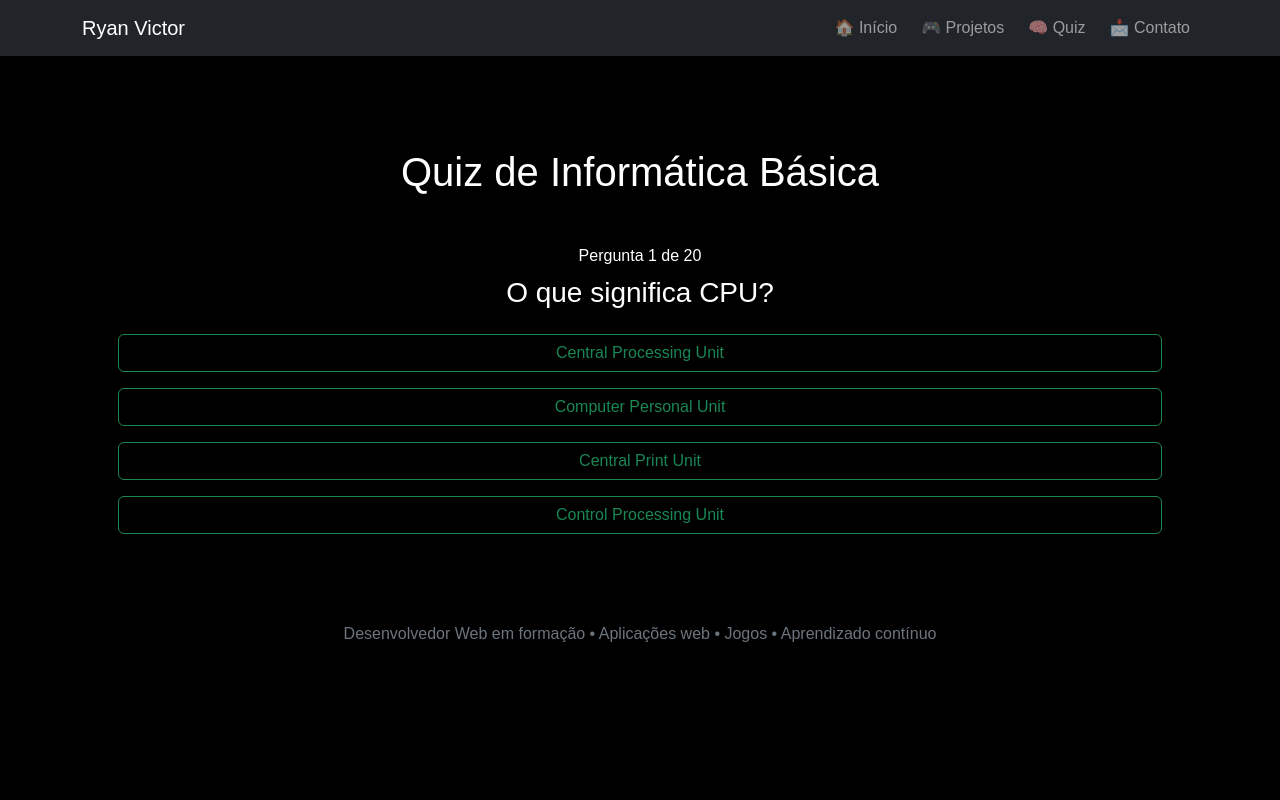
After one commit to ClearShotsz/portifolio, a Python web app: template templates/quiz.html in a window 1280 px wide. The commit adds this page. Run offline with Jinja, Linux system fonts and the light colour scheme; the template is opened without the code that fills it, so the values that code supplies are empty; some web fonts are replaced.

Commit message:
Add files via upload

```diff
--- /dev/null
+++ b/templates/base.html
@@ -0,0 +1,93 @@
+<!DOCTYPE html>
+<html lang="pt-br">
+<head>
+    <meta charset="UTF-8">
+    <title>{% block title %}Ryan Victor{% endblock %}</title>
+
+    <!-- Bootstrap -->
+    <link href="https://cdn.jsdelivr.net/npm/bootstrap@5.3.2/dist/css/bootstrap.min.css" rel="stylesheet">
+
+    <!-- Icons -->
+    <link href="https://cdn.jsdelivr.net/npm/bootstrap-icons/font/bootstrap-icons.css" rel="stylesheet">
+    <link href="https://cdnjs.cloudflare.com/ajax/libs/font-awesome/6.5.0/css/all.min.css" rel="stylesheet">
+
+    <!-- Fonte gamer -->
+    <link href="https://fonts.cdnfonts.com/css/minecraft-4" rel="stylesheet">
+
+    <!-- CSS -->
+    <link rel="stylesheet" href="{{ url_for('static', filename='style.css') }}">
+
+    <style>
+        body {
+            font-family: 'Minecraft', sans-serif;
+            background: black;
+            color: white;
+            overflow-x: hidden;
+        }
+
+        #matrix {
+            position: fixed;
+            inset: 0;
+            width: 100vw;
+            height: 100vh;
+            z-index: -1;
+        }
+    </style>
+</head>
+
+<body>
+
+<!-- FUNDO MATRIX -->
+<canvas id="matrix"></canvas>
+
+<!-- NAVBAR -->
+<nav class="navbar navbar-expand-lg navbar-dark bg-dark fixed-top shadow">
+    <div class="container">
+        <a class="navbar-brand minecraft glow" href="/">
+            Ryan Victor
+        </a>
+
+        <button class="navbar-toggler" type="button" data-bs-toggle="collapse" data-bs-target="#menu">
+            <span class="navbar-toggler-icon"></span>
+        </button>
+
+        <div class="collapse navbar-collapse" id="menu">
+            <ul class="navbar-nav ms-auto gap-2 text-center">
+                <li class="nav-item">
+                    <a class="nav-link" href="/">🏠 Início</a>
+                </li>
+                <li class="nav-item">
+                    <a class="nav-link" href="/projetos">🎮 Projetos</a>
+                </li>
+                <li class="nav-item">
+                    <a class="nav-link" href="/quiz">🧠 Quiz</a>
+                </li>
+                <li class="nav-item">
+                    <a class="nav-link" href="/contato">📩 Contato</a>
+                </li>
+            </ul>
+        </div>
+    </div>
+</nav>
+
+<!-- ESPAÇO NAVBAR -->
+<div style="height: 100px;"></div>
+
+<!-- CONTEÚDO -->
+<main class="container">
+    {% block content %}{% endblock %}
+</main>
+
+<!-- RODAPÉ -->
+<footer class="text-center mt-5 mb-4 text-secondary">
+    <p class="minecraft">
+        Desenvolvedor Web em formação • Aplicações web • Jogos • Aprendizado contínuo
+    </p>
+</footer>
+
+<!-- JS -->
+<script src="https://cdn.jsdelivr.net/npm/bootstrap@5.3.2/dist/js/bootstrap.bundle.min.js"></script>
+<script src="{{ url_for('static', filename='js/matrix.js') }}"></script>
+
+</body>
+</html>
--- /dev/null
+++ b/templates/quiz.html
@@ -0,0 +1,130 @@
+{% extends "base.html" %}
+{% block title %}Quiz de Informática{% endblock %}
+
+{% block content %}
+
+<div class="container mt-5 text-center">
+
+    <h1 class="minecraft glow mb-4">Quiz de Informática Básica</h1>
+
+    <div id="quiz-box" class="project-card p-4">
+
+        <p class="minecraft mb-2" id="contador"></p>
+
+        <h3 id="pergunta" class="minecraft mb-4"></h3>
+
+        <div id="opcoes" class="d-grid gap-3"></div>
+
+        <p id="feedback" class="minecraft mt-3"></p>
+
+        <button id="btnProxima"
+                class="btn btn-success minecraft mt-3"
+                onclick="proximaPergunta()"
+                style="display:none;">
+            Próxima pergunta
+        </button>
+
+    </div>
+
+</div>
+
+<script>
+const perguntas = [
+    { p: "O que significa CPU?", o: ["Central Processing Unit","Computer Personal Unit","Central Print Unit","Control Processing Unit"], c: 0 },
+    { p: "Qual destes é um sistema operacional?", o: ["Windows","Python","HTML","USB"], c: 0 },
+    { p: "Para que serve o mouse?", o: ["Digitar texto","Apontar e clicar","Imprimir documentos","Armazenar arquivos"], c: 1 },
+    { p: "O que é um arquivo?", o: ["Programa de computador","Documento digital","Peça de hardware","Tipo de vírus"], c: 1 },
+    { p: "Qual tecla usamos para copiar algo?", o: ["Ctrl + C","Ctrl + V","Ctrl + X","Ctrl + Z"], c: 0 },
+    { p: "Qual desses navegadores acessa a internet?", o: ["Word","Chrome","Excel","PowerPoint"], c: 1 },
+    { p: "Qual a função do teclado?", o: ["Salvar arquivos","Digitar textos","Desenhar imagens","Reproduzir sons"], c: 1 },
+    { p: "O que é Wi-Fi?", o: ["Rede sem fio","Antivírus","Software","Dispositivo"], c: 0 },
+    { p: "Qual desses é um editor de texto?", o: ["Word","Photoshop","Chrome","Excel"], c: 0 },
+    { p: "O que significa USB?", o: ["Universal Serial Bus","Unique System Backup","Universal Software Base","User Security Block"], c: 0 },
+    { p: "Qual dessas extensões é de imagem?", o: [".exe",".jpg",".mp3",".docx"], c: 1 },
+    { p: "O que significa HTML?", o: ["Hyper Text Markup Language","High Transfer Machine Language","Hyperlink Text Mark Language","Home Tool Markup Language"], c: 0 },
+    { p: "Qual dessas é uma linguagem de programação?", o: ["HTML","Python","JPEG","USB"], c: 1 },
+    { p: "Qual dispositivo armazena dados?", o: ["Monitor","Teclado","HD","Mouse"], c: 2 },
+    { p: "Qual tecla desfaz uma ação?", o: ["Ctrl + Z","Ctrl + Y","Ctrl + C","Ctrl + V"], c: 0 },
+    { p: "O que é um vírus de computador?", o: ["Programa malicioso","Dispositivo","Comando","Linguagem"], c: 0 },
+    { p: "Qual dessas redes é usada para internet?", o: ["LAN","WAN","PAN","Todas as anteriores"], c: 3 },
+    { p: "Função da memória RAM?", o: ["Armazenar dados temporários","Salvar permanentemente","Exibir imagens","Processar dados"], c: 0 },
+    { p: "Qual dessas é uma rede social?", o: ["Google","Facebook","Linux","Windows"], c: 1 },
+    { p: "O que é um firewall?", o: ["Proteção contra ataques","Editor","Hardware","Linguagem"], c: 0 }
+];
+
+let indice = 0;
+let pontos = 0;
+
+function carregarPergunta() {
+    document.getElementById("feedback").innerText = "";
+    document.getElementById("btnProxima").style.display = "none";
+
+    document.getElementById("contador").innerText =
+        `Pergunta ${indice + 1} de ${perguntas.length}`;
+
+    const q = perguntas[indice];
+    document.getElementById("pergunta").innerText = q.p;
+
+    const opcoes = document.getElementById("opcoes");
+    opcoes.innerHTML = "";
+
+    q.o.forEach((texto, i) => {
+        const btn = document.createElement("button");
+        btn.className = "btn btn-outline-success minecraft";
+        btn.innerText = texto;
+        btn.onclick = () => responder(i);
+        opcoes.appendChild(btn);
+    });
+}
+
+function responder(i) {
+    const q = perguntas[indice];
+    const feedback = document.getElementById("feedback");
+
+    if (i === q.c) {
+        feedback.innerText = "✅ Resposta correta!";
+        pontos++;
+    } else {
+        feedback.innerText = `❌ Errado! Resposta correta: ${q.o[q.c]}`;
+    }
+
+    document.getElementById("btnProxima").style.display = "inline-block";
+}
+
+function proximaPergunta() {
+    indice++;
+    if (indice < perguntas.length) {
+        carregarPergunta();
+    } else {
+        document.getElementById("quiz-box").innerHTML = `
+            <h2 class="minecraft glow">Quiz Finalizado 🎉</h2>
+
+            <p class="minecraft mt-3">
+                Você acertou <strong>${pontos}</strong> de ${perguntas.length} perguntas.
+            </p>
+
+            <div class="d-grid gap-3 mt-4">
+
+                <a href="/projetos" class="btn btn-success minecraft">
+                    📂 Ver outros projetos
+                </a>
+
+                <a href="/quiz" class="btn btn-outline-success minecraft">
+                    🔄 Jogar novamente
+                </a>
+
+                <a href="{{ url_for('static', filename='downloads/quiz_pygame.exe') }}"
+                   class="btn btn-primary minecraft"
+                   download>
+                   ⬇️ Baixar versão PC (Windows)
+                </a>
+
+            </div>
+        `;
+    }
+}
+
+carregarPergunta();
+</script>
+
+{% endblock %}
```
Also changed, not shown: templates/contato.html (added, +88 -0 lines), templates/projetos.html (added, +69 -0 lines), templates/senac.html (added, +21 -0 lines), templates/index.html (line endings or trailing spaces).
